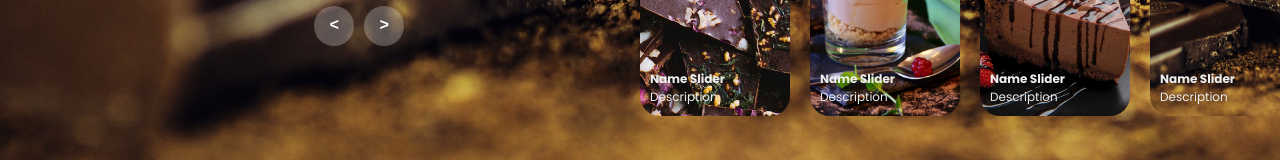
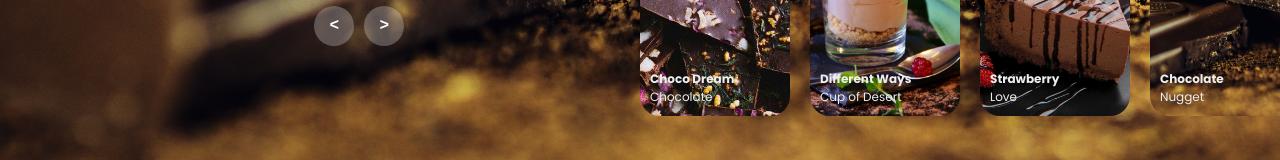
Before and after one commit to ibrsec/photo-gallery, a plain HTML site: page index.html in a window 1280 px wide. Shown: the part 634-794 px from the top of the page. Drawn offline with Linux system fonts and the light colour scheme.

Commit message:
thumbnail content

```diff
--- a/index.html
+++ b/index.html
@@ -95,29 +95,29 @@
         <div class="item">
           <img src="./img/img2.jpg" alt="" />
           <div class="content">
-            <div class="title">Name Slider</div>
-            <div class="des">Description</div>
+            <div class="title">Choco Dream</div>
+            <div class="des">Chocolate</div>
           </div>
         </div>
         <div class="item">
           <img src="./img/img3.jpg" alt="" />
           <div class="content">
-            <div class="title">Name Slider</div>
-            <div class="des">Description</div>
+            <div class="title">Different Ways</div>
+            <div class="des">Cup of Desert</div>
           </div>
         </div>
         <div class="item">
           <img src="./img/img4.jpg" alt="" />
           <div class="content">
-            <div class="title">Name Slider</div>
-            <div class="des">Description</div>
+            <div class="title">Strawberry</div>
+            <div class="des">Love</div>
           </div>
         </div>
         <div class="item">
             <img src="./img/img1.jpg" alt="" />
             <div class="content">
-              <div class="title">Name Slider</div>
-              <div class="des">Description</div>
+              <div class="title">Chocolate</div>
+              <div class="des">Nugget</div>
             </div>
           </div>
       </div>
```
